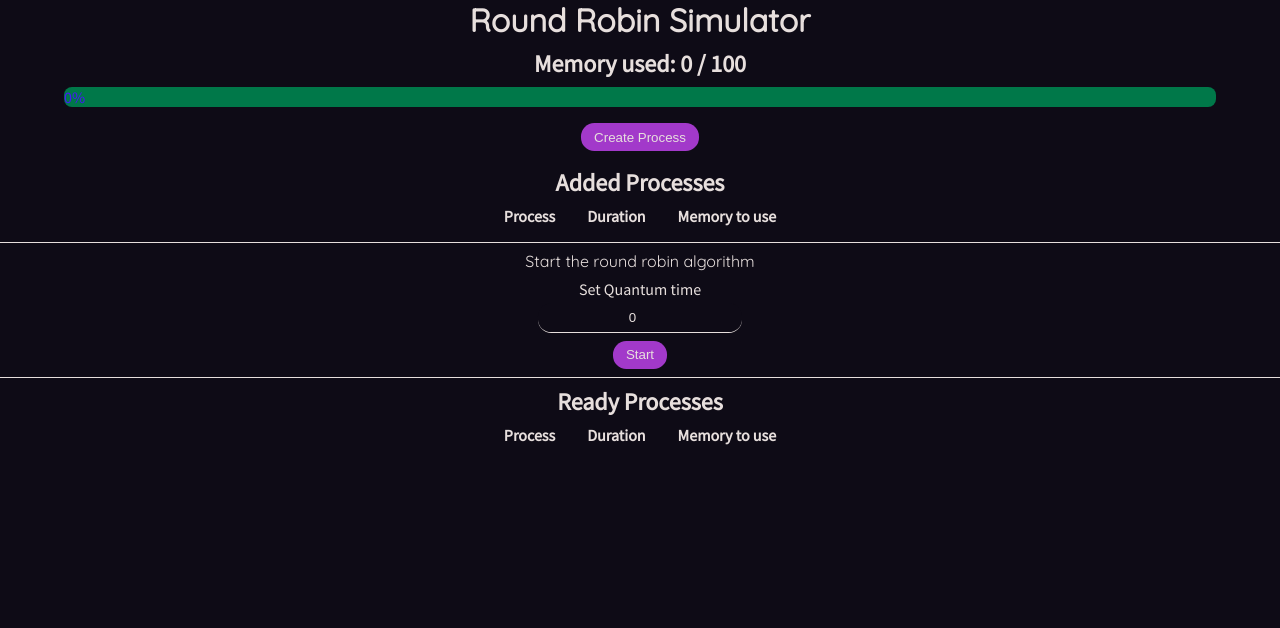
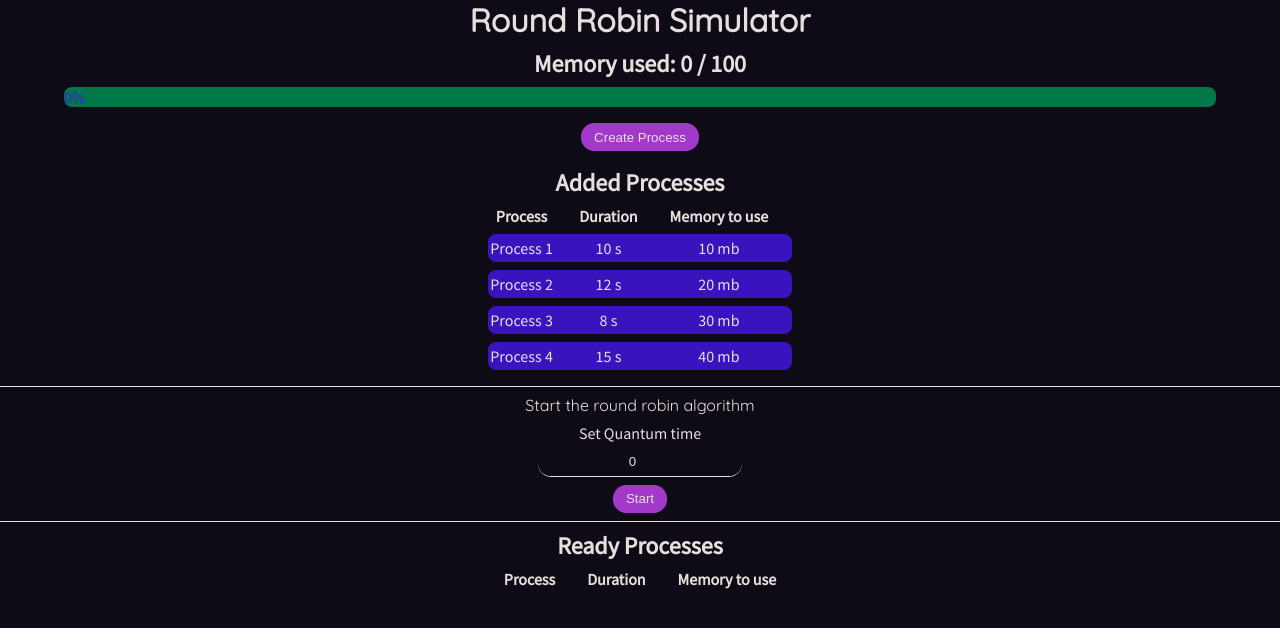
Before and after one commit to AsyncSpaghettiDev/round_robin, a React (Vite) app: page / in a window 1280 px wide. Shown: the top 628 px of the page. Built offline with nearby package versions, Linux system fonts and the light colour scheme.

Commit message:
round robin section working

```diff
--- a/src/App.tsx
+++ b/src/App.tsx
@@ -5,10 +5,38 @@ import { MemoryBar } from './components/MemoryBar'
 import { Process } from './components/Process'
 import { Processes } from './components/Processes'
 
+const PRELOADED_PROCESSES: Process[] = [
+  {
+    id: 1,
+    name: 'Process 1',
+    memory: 10,
+    time: 10,
+  },
+  {
+    id: 2,
+    name: 'Process 2',
+    memory: 20,
+    time: 12,
+  },
+  {
+    id: 3,
+    name: 'Process 3',
+    memory: 30,
+    time: 8,
+  },
+  {
+    id: 4,
+    name: 'Process 4',
+    memory: 40,
+    time: 15,
+  },
+]
+
 const App = () => {
   const [memory, setMemory] = useState<Memory>({ used: 0, total: 100 })
-  const [createdProcesses, setCreatedProcesses] = useState<Process[]>([])
+  const [createdProcesses, setCreatedProcesses] = useState<Process[]>(PRELOADED_PROCESSES)
   const [readyProcesses, setReadyProcesses] = useState<Process[]>([])
+  const nextId = createdProcesses[createdProcesses?.length - 1]?.id + 1 ?? 1
 
   const addProcess = (process: Process) => {
     const preview: number = process.memory
@@ -35,10 +63,10 @@ const App = () => {
   }
 
   const updateMemory = (newMemory: number) => {
-    setMemory({
-      ...memory,
-      used: newMemory
-    })
+    setMemory(prev => ({
+      ...prev,
+      used: prev.used + newMemory
+    }))
   }
 
   const clearCreatedProcesses = () => setCreatedProcesses([])
@@ -49,7 +77,7 @@ const App = () => {
       <h1 className='ta-center ff-primary'>Round Robin Simulator</h1>
       <MemoryBar {...memory} updateMemory={assignMemory} />
 
-      <CreateProcess onNewProcess={addProcess} />
+      <CreateProcess nextId={nextId} onNewProcess={addProcess} />
 
       <Processes title='Added Processes' processes={createdProcesses} />
 
--- a/src/components/CreateProcess/CreateProcess.tsx
+++ b/src/components/CreateProcess/CreateProcess.tsx
@@ -1,18 +1,20 @@
 import { ChangeEvent, FormEvent, useState } from "react"
 import classNames from './createProcess.module.css'
 
-const INITIAL_STATE = {
+const INITIAL_STATE = (nextId: number) => ({
+    id: nextId ?? 1,
     name: '',
     time: 1,
     memory: 1,
-}
+})
 
 interface Props {
+    nextId: number
     onNewProcess: (process: Process) => void
 }
 
-export const CreateProcess = ({ onNewProcess }: Props) => {
-    const [process, setProcess] = useState<Process>(INITIAL_STATE)
+export const CreateProcess = ({ nextId, onNewProcess }: Props) => {
+    const [process, setProcess] = useState<Process>(INITIAL_STATE(nextId))
     const [showForm, setShowForm] = useState<Boolean>(false)
 
     const handleInputChange = (e: ChangeEvent<HTMLInputElement>) => {
@@ -29,7 +31,7 @@ export const CreateProcess = ({ onNewProcess }: Props) => {
         e.preventDefault()
         validateNewProcess(process)
         onNewProcess(process)
-        setProcess(INITIAL_STATE)
+        setProcess(INITIAL_STATE(nextId))
     }
 
     const validateNewProcess = (process: Process): boolean => {
--- a/src/components/Process/Process.tsx
+++ b/src/components/Process/Process.tsx
@@ -15,12 +15,63 @@ export const Process = ({ processes, setFinishedProcesses, updateMemory, clearPr
     const [time, setTime] = useState<number>(0)
     const [currentProcess, setCurrentProcess] = useState<Process | null>(null)
     const [isRunning, setIsRunning] = useState<boolean>(false)
+    const [initialQuantum, setInitialQuantum] = useState<number>(0)
     const [quantum, setQuantum] = useState<number>(0)
 
-    const handleQuantumChange = (e: React.ChangeEvent<HTMLInputElement>) => setQuantum(e.target.valueAsNumber)
+    let interval: ReturnType<typeof setTimeout>
+
+    useEffect(() => {
+        isRunning &&
+            processList.forEach(process => {
+                updateMemory(process.memory)
+            })
+    }, [isRunning])
+
+    useEffect(() => {
+        if (!isRunning)
+            return
+        interval = setTimeout(() => {
+            setTime(time + 1)
+        }, 1000)
+        return () => clearTimeout(interval)
+    }, [time, isRunning])
+
+    useEffect(() => {
+        if (processList.length === 0)
+            return
+        if (currentProcess === null) {
+            setQuantum(initialQuantum - 1)
+            setCurrentProcess({ ...processList[0], time: processList[0].time - 1 })
+            return
+        }
+        if (currentProcess.time === 0) {
+            setFinishedProcesses(currentProcess)
+            const newList = processList.filter(process => process.id !== currentProcess.id)
+            setProcessList(newList)
+            updateMemory(-currentProcess.memory)
+            setCurrentProcess(null)
+            if (newList.length === 0) {
+                setIsRunning(false)
+                clearInterval(interval)
+            }
+            return
+        }
+        if (quantum === 0) {
+            setProcessList([...processList.slice(1), currentProcess])
+            setCurrentProcess(null)
+            setQuantum(initialQuantum)
+            return
+        }
+        setCurrentProcess({ ...currentProcess, time: currentProcess.time - 1 })
+        setQuantum(quantum - 1)
+    }, [time])
+
+    const handleQuantumChange = (e: React.ChangeEvent<HTMLInputElement>) => setInitialQuantum(e.target.valueAsNumber)
 
     const handleStart = () => {
-        if (quantum === 0)
+        if (isRunning) return setIsRunning(false)
+
+        if (initialQuantum === 0)
             return alert("Quantum must be greater than 0")
 
         if (processes.length === 0)
@@ -42,11 +93,35 @@ export const Process = ({ processes, setFinishedProcesses, updateMemory, clearPr
                 <p className="ff-primary">Start the round robin algorithm</p>
                 <div className={`input_control ${classNames.quantum_input}`}>
                     <label htmlFor="quantum">Set Quantum time</label>
-                    <input className="input" min={1} onChange={handleQuantumChange} value={quantum} disabled={isRunning} type="number" name="quantum" id="quantum" />
+                    <input className="input" min={1} onChange={handleQuantumChange} value={initialQuantum} disabled={isRunning} type="number" name="quantum" id="quantum" />
                 </div>
                 <button className="btn btn-primary" onClick={handleStart}>
                     {isRunning ? "Stop" : "Start"}
                 </button>
+                {
+                    isRunning && (
+                        <div className={`flex-column align-center ${classNames.border_bottom}`}>
+                            <p className="ff-primary">Time: {time}</p>
+                            <p className="ff-primary">Current process: {currentProcess?.name} ({currentProcess?.time}) </p>
+                        </div>
+                    )
+                }
+                {
+                    isRunning && (
+                        <div className="flex-column gap-row-2 align-center">
+                            <p className="ff-primary">Processes to run: {processList.length}</p>
+                            <ul>
+                                {
+                                    processList.map((process, index) => (
+                                        <li key={index}>
+                                            <p className="ff-primary">{process.name} ({process.time}'s)  </p>
+                                        </li>
+                                    ))
+                                }
+                            </ul>
+                        </div>
+                    )
+                }
             </div>
 
         </div>
--- a/src/components/Process/process.module.css
+++ b/src/components/Process/process.module.css
@@ -1,3 +1,9 @@
 .robin {
     border-block: 1px solid var(--bg-800);
 }
+
+
+.border_bottom {
+    border-bottom: 1px solid var(--bg-800);
+    margin-bottom: 0.5em;
+}
--- a/src/types.d.ts
+++ b/src/types.d.ts
@@ -4,6 +4,7 @@ interface Memory {
 }
 
 interface Process {
+    id: number;
     name: string;
     time: number;
     memory: number;
```
